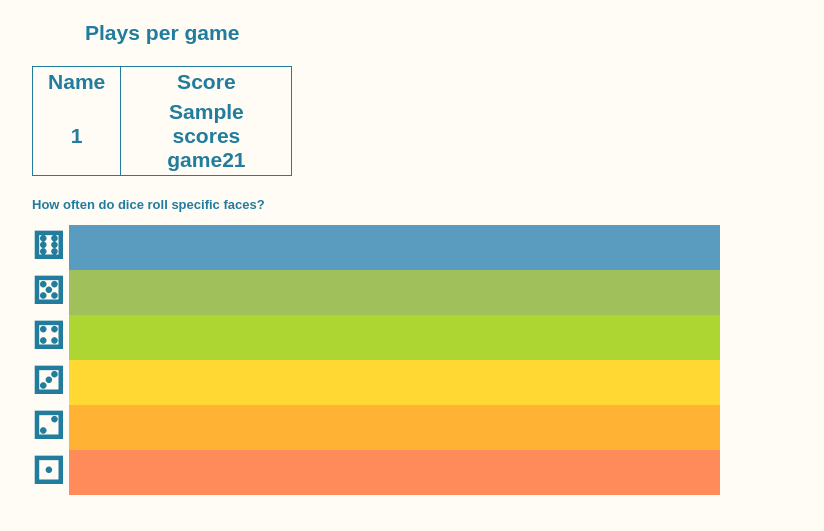
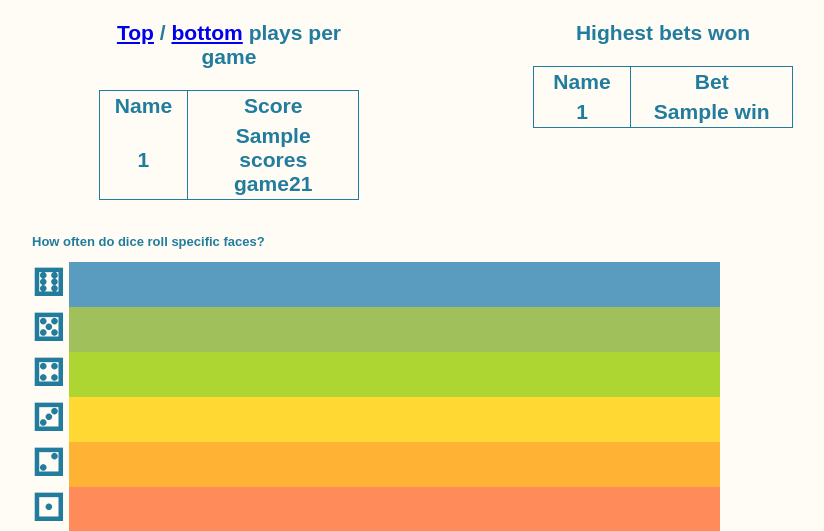
Before and after one commit to Elmittil/mvc-proj, a Symfony app: template templates/scores.html.twig in a window 1280 px wide. Shown: the part 158-689 px from the top of the page, without its empty margins (174-998 px from the left). Run offline with Twig, Linux system fonts and the light colour scheme; the template is opened without the code that fills it: most values are stand-ins (such as "Sample title", 1, 10 or a date in 2020); some libraries are stand-ins or nearby versions.

Commit message:
added links to top/bottom score

```diff
--- a/templates/mvc-layout.html.twig
+++ b/templates/mvc-layout.html.twig
@@ -18,7 +18,7 @@
             <nav>
                 <div class="game-nav">
                     <a href='{{ app.request.getBaseURL() }}/'>Start</a>
-                    <a href='{{ app.request.getBaseURL() }}/top-scores'>Scores</a>
+                    <a href='{{ app.request.getBaseURL() }}/top-scores?kind=top'>Scores</a>
                     <a href='{{ app.request.getBaseURL() }}/bank'>Buy credit</a>
                 </div>
                 <div class="login-nav">
--- a/templates/scores.html.twig
+++ b/templates/scores.html.twig
@@ -3,8 +3,10 @@
 {% block content %}
 <div class="game21-wrapper">
     <div class="centered-content">
+        <div class="charts">
             <div class="top-score-chart">
-            <h3>Plays per game<h3>
+                <h3> <a href='{{ app.request.getBaseURL() }}/top-scores?kind=top'>Top</a> /
+                <a href='{{ app.request.getBaseURL() }}/top-scores?kind=bottom'>bottom</a> plays per game<h3>
                 <table class="rounds">
                     <tr>
                         <th>Name</th>
@@ -19,6 +21,22 @@
                 </table>
             </div>
 
+            <div class="top-score-chart">
+                <h3>Highest bets won<h3>
+                <table class="rounds">
+                    <tr>
+                        <th>Name</th>
+                        <th>Bet</th>
+                    </tr>
+                    {% for win in wins %}
+                        <tr>
+                            <td>{{ win.0 }}</td>
+                            <td>{{ win.1 }}</td>
+                        </tr>
+                    {% endfor %}
+                </table>
+            </div>
+        </div>
         <div class="histo">
         <p>How often do dice roll specific faces?</p>
 
```
Also changed, not shown: templates/tepmscore.html (deleted, +0 -58 lines). Lines whose indentation alone changed are shown as unchanged.
